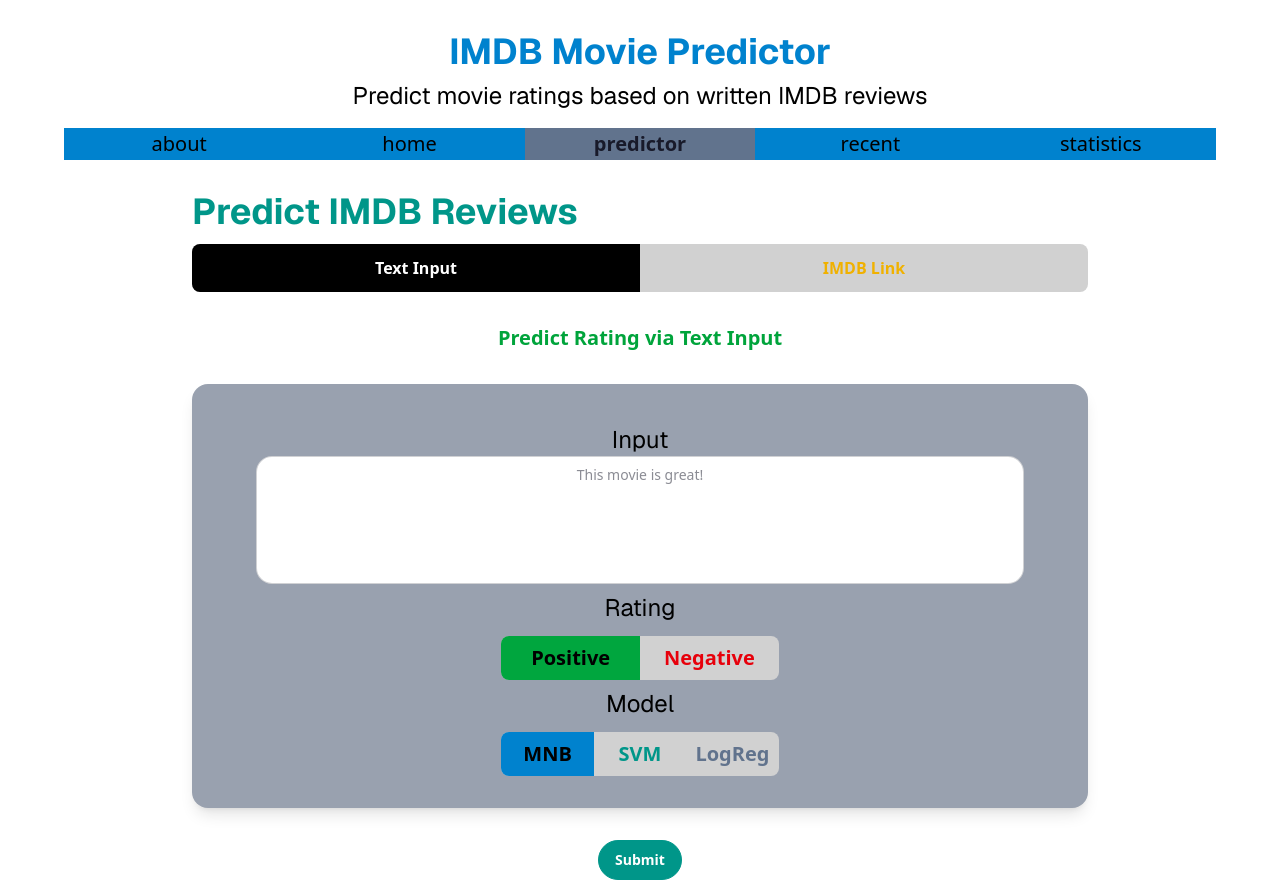
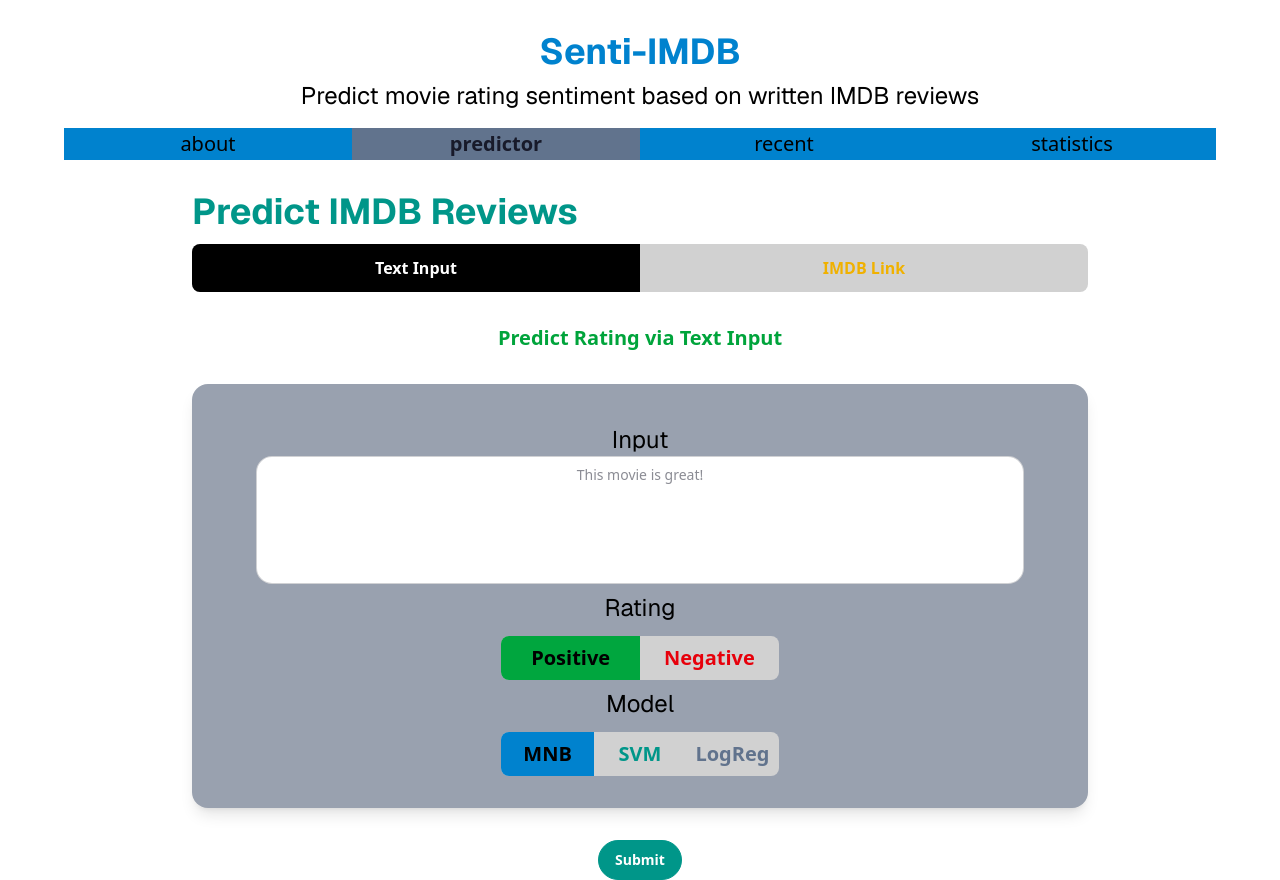
Before and after one commit to jcyalung/review-predictor, a Next.js app in the folder frontend/: page /predictor in a window 1280 px wide. Built offline with nearby package versions, Linux system fonts and the light colour scheme.

Commit message:
removed home page

```diff
--- a/frontend/src/app/globals.css
+++ b/frontend/src/app/globals.css
@@ -60,7 +60,7 @@
 }
 
 @utility navlist {
-  @apply list-none overflow-hidden bg-[#333] m-0 p-0 grid grid-cols-5 w-full max-w-6xl mx-auto mt-4;
+  @apply list-none overflow-hidden bg-[#333] m-0 p-0 grid grid-cols-4 w-full max-w-6xl mx-auto mt-4;
 }
 
 /* main content */
--- a/frontend/src/app/header.js
+++ b/frontend/src/app/header.js
@@ -1,7 +1,6 @@
 "use client";
 import { usePathname } from "next/navigation";
 const routes = ['about',
-                'home',
                 'predictor',
                 'recent',
                 'statistics'];
@@ -10,8 +9,8 @@
   const active = pathname?.split('/')[1].toLowerCase() || 'home';
     return (
     <div className="header-center">
-      <h1 className="heading1">IMDB Movie Predictor</h1>
-      <h2 className="heading2">Predict movie ratings based on written IMDB reviews</h2>
+      <h1 className="heading1">Senti-IMDB</h1>
+      <h2 className="heading2">Predict movie rating sentiment based on written IMDB reviews</h2>
       <ul className="navlist">
         {routes.map((route, index) => {
           return (
--- a/frontend/src/app/home/page.js
+++ /dev/null
@@ -1,7 +0,0 @@
-"use client";
-
-export default function Home() {
-    return (
-        <h1 className='heading1'>Goofy ahh home</h1>
-    )
-}
--- a/frontend/src/app/page.js
+++ b/frontend/src/app/page.js
@@ -1,2 +1,2 @@
 import { redirect } from "next/navigation";
-export default function Root() { redirect('/home'); }
+export default function Root() { redirect('/about'); }
```
Also changed, not shown: frontend/src/app/recent/page.js (line endings or trailing spaces).
